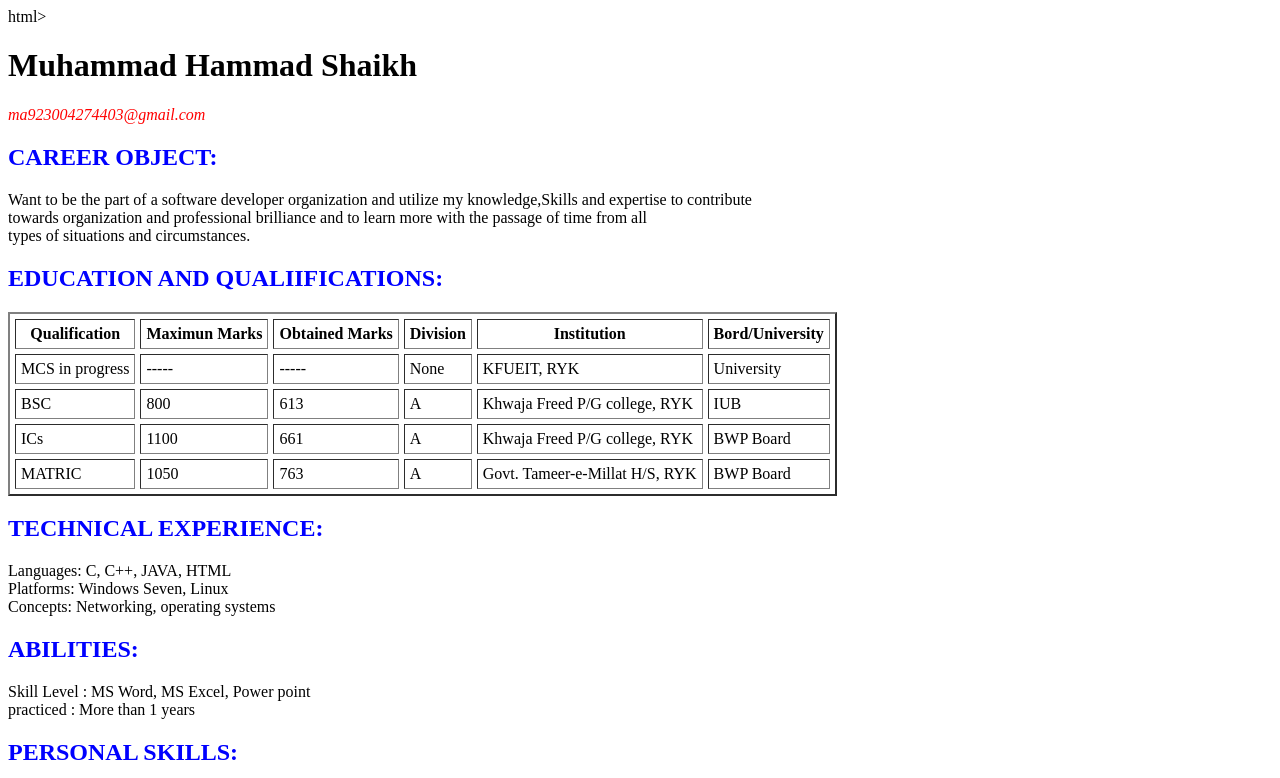
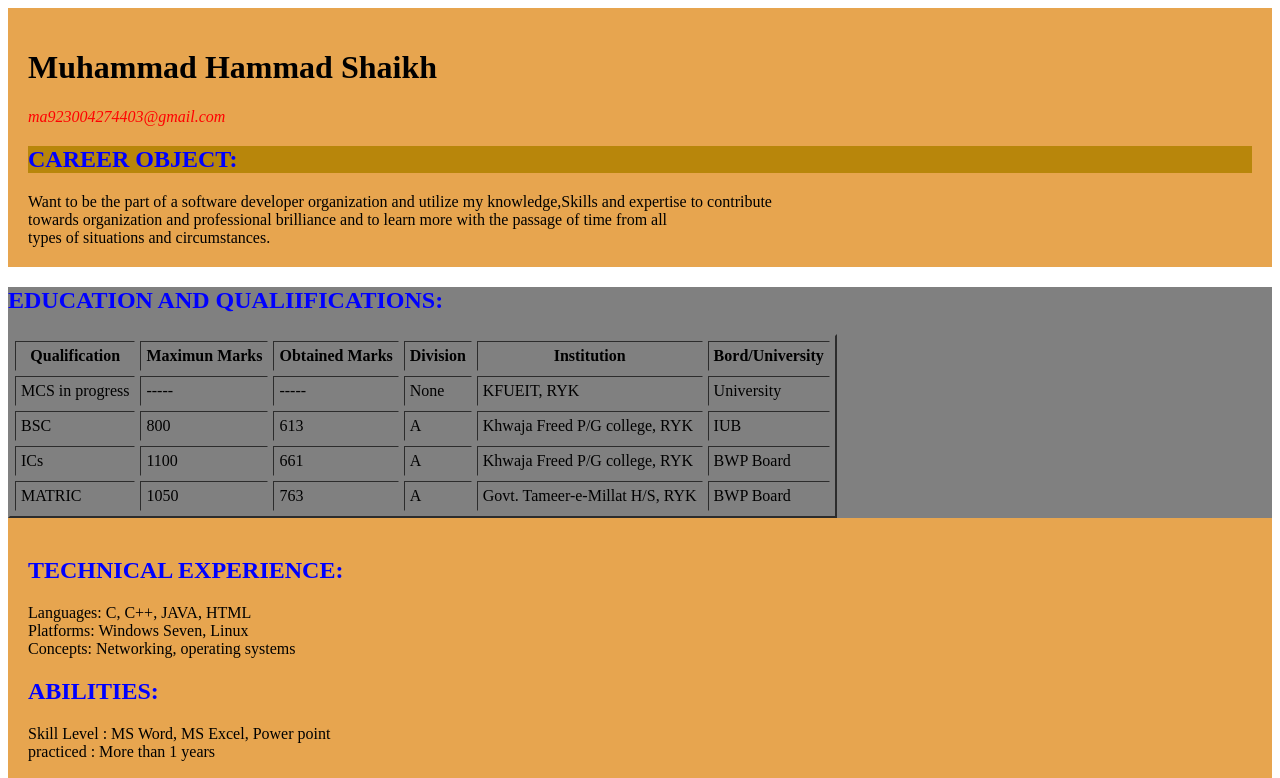
Before and after one commit to MuhammadHammads22/My-CV, a plain HTML site: page index.html in a window 1280 px wide. Shown: the top 778 px of the page. Drawn offline with Linux system fonts and the light colour scheme.

Commit message:
portfolio page

```diff
--- a/index.html
+++ b/index.html
@@ -1,15 +1,30 @@
-html>
 <head><title>My CV </title></head>
-<body bgcolor="white">
+<style>
+    .header{
+        background-color: rgb(231, 165, 79);
+        padding: 20px;
+        margin-bottom: 0px;
+    }
+
+    .colour{
+        background-color: gray;
+    }
+</style>
+
+<body bgcolor="white" >
+<div class="header">
     <h1><b> Muhammad Hammad Shaikh </b></h1>
     <address style="color:red;"> ma923004274403@gmail.com</address>
-<h2 style="color:blue;">CAREER OBJECT:</h2>
+    <h2 style="color:blue;background-color: darkgoldenrod;;" >CAREER OBJECT:</h2>
     Want to be the part of a software developer organization and utilize my knowledge,Skills
     and expertise to contribute<br> towards organization and professional
     brilliance and to learn more with the passage of time from all<br>
     types of situations and circumstances.
+</div>
+<div class="colour">
+
     <h2 style="color:blue;">EDUCATION AND QUALIIFICATIONS:</h2>
-<table border="2" cellspacing="5" cellpadding="5" >
+    <table id="color" border="2" cellspacing="5" cellpadding="5" >
         <tr>
             <th>Qualification</th>
             <th>Maximun Marks</th>
@@ -51,6 +66,9 @@ types of situations and circumstances.
     <td>BWP Board </td>
 </tr>
 </table>
+</div>
+<div class="header">
+
     <h2 style="color:blue;">TECHNICAL EXPERIENCE:</h2>
 
     Languages:                  C, C++, JAVA, HTML <br>
@@ -70,5 +88,6 @@ types of situations and circumstances.
                                   2.Reading books
 <h2 style="color:blue;">REFERENCE:</h2>
 Will be provided on demand
+</div>
 </body>
 </html>
```
Lines whose indentation alone changed are shown as unchanged.
